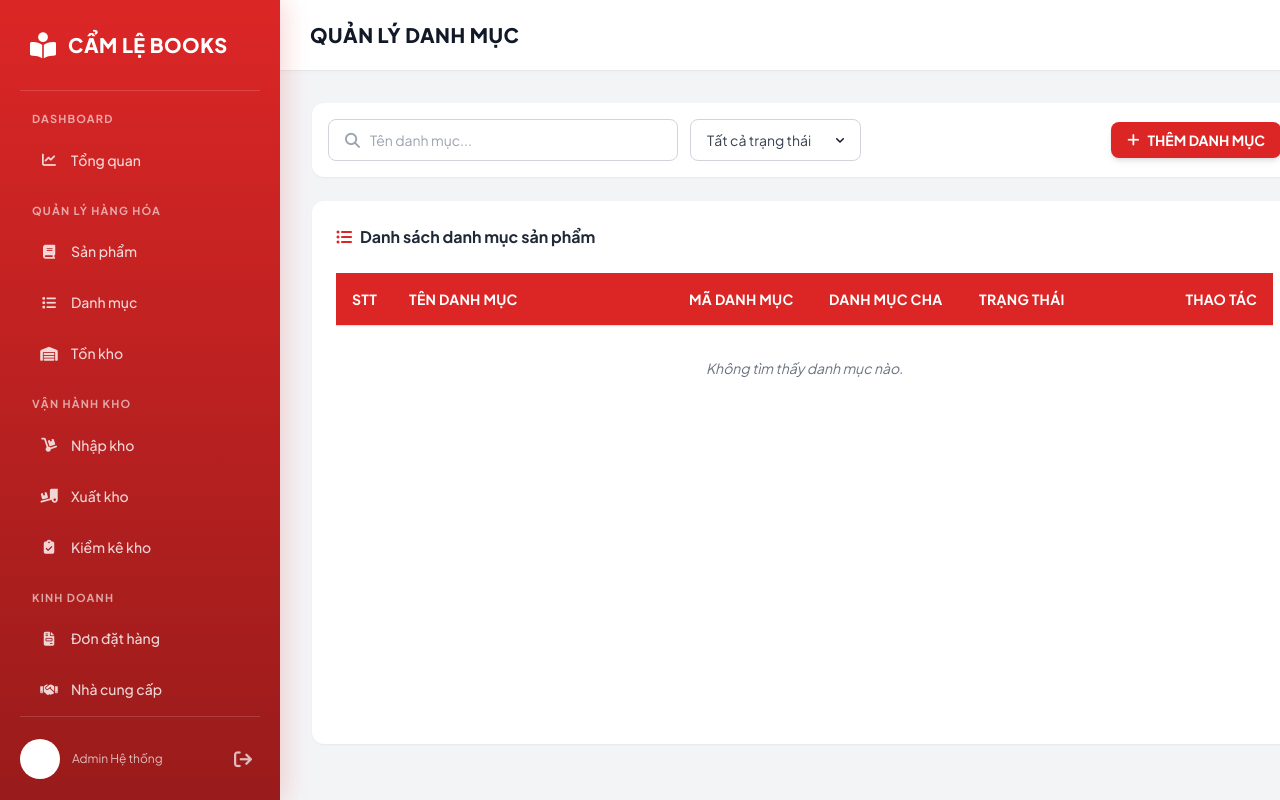
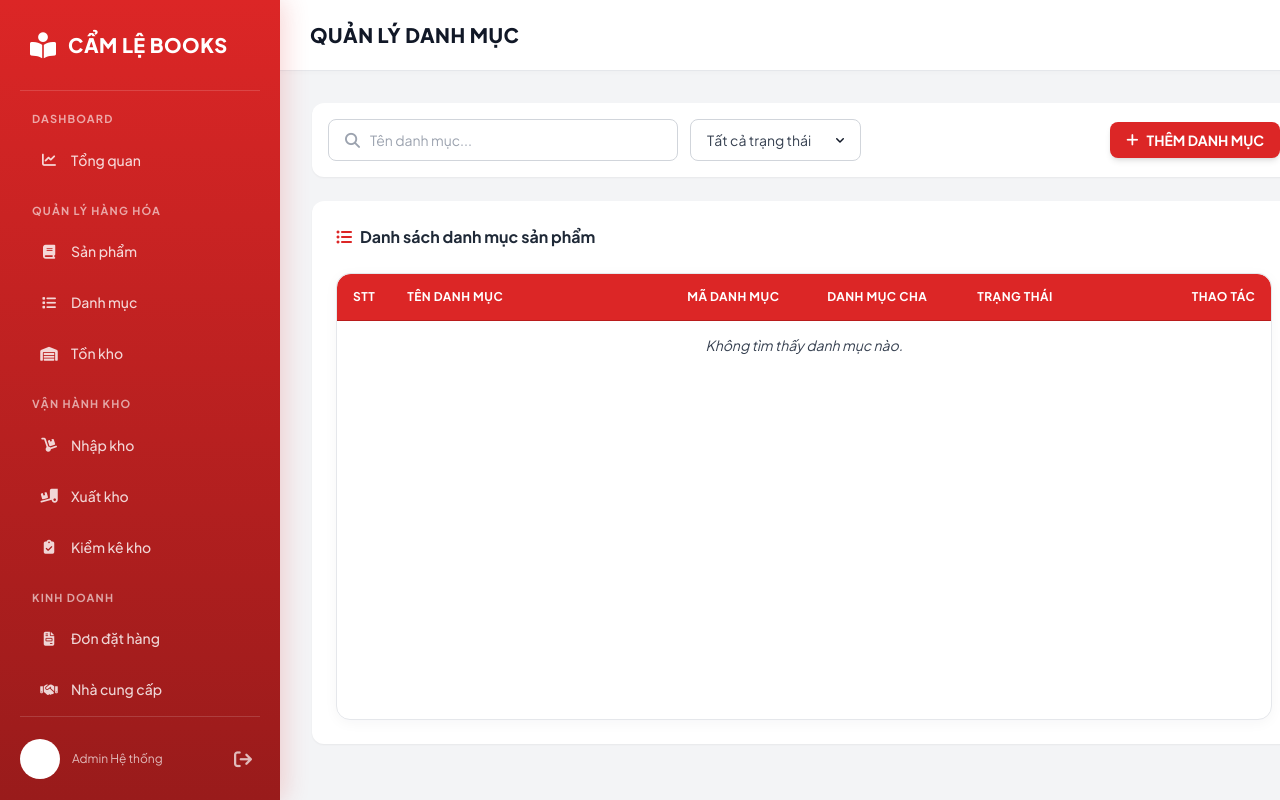
Before and after one commit to ducnt67/08_FinalProject, a Django app: template supplychain/inventory/templates/inventory/products/category_list.html in a window 1280 px wide; the page is wider, and only the part inside the window is pictured. Run offline with Django 3.2, Linux system fonts and the light colour scheme; the template is opened without the code that fills it, so the values that code supplies are empty; some libraries are stand-ins or nearby versions.

Commit message:
dĐồng nhất giao diện

```diff
--- a/supplychain/inventory/templates/inventory/products/category_list.html
+++ b/supplychain/inventory/templates/inventory/products/category_list.html
@@ -54,6 +54,9 @@
         .child-row.hide-row {
             animation: fadeSlideUp 0.18s cubic-bezier(0.16, 1, 0.3, 1) forwards;
         }
+
+        .cat-name-wrap { display: flex; align-items: center; gap: 8px; }
+        .cat-child-indent { padding-left: 20px; }
     </style>
 </head>
 <body>
@@ -93,35 +96,37 @@
                     Danh sách danh mục sản phẩm
                 </h2>
 
-                <div class="flex-1 overflow-auto bg-white">
-                    <table class="w-full text-left border-collapse">
-                        <thead class="sticky top-0 z-10 bg-gray-50 shadow-sm">
+                <div class="table-wrapper flex-1 bg-white">
+                    <table class="table-custom w-full category-table">
+                        <thead>
                             <tr>
-                                <th width="60" class="py-4 px-4 font-semibold text-sm text-primary border-b border-gray-200 text-center col-index bg-gray-50">STT</th>
-                                <th class="py-4 px-4 font-semibold text-sm text-primary border-b border-gray-200 bg-gray-50" style="min-width: 280px; width: 35%;">Tên danh mục</th>
-                                <th class="py-4 px-4 font-semibold text-sm text-primary border-b border-gray-200 bg-gray-50" style="min-width: 140px; width: 15%;">Mã danh mục</th>
-                                <th class="py-4 px-4 font-semibold text-sm text-primary border-b border-gray-200 bg-gray-50" style="min-width: 150px; width: 20%;">Danh mục cha</th>
-                                <th class="py-4 px-4 font-semibold text-sm text-primary border-b border-gray-200 bg-gray-50" style="min-width: 140px; width: 15%;">Trạng thái</th>
-                                <th class="py-4 px-4 font-semibold text-sm text-primary border-b border-gray-200 text-right bg-gray-50" style="min-width: 170px; width: 170px; white-space: nowrap;">Thao tác</th>
+                                <th width="60" class="text-center col-index">STT</th>
+                                <th style="min-width: 280px; width: 35%;">Tên danh mục</th>
+                                <th style="min-width: 140px; width: 15%;">Mã danh mục</th>
+                                <th style="min-width: 150px; width: 20%;">Danh mục cha</th>
+                                <th style="min-width: 140px; width: 15%;">Trạng thái</th>
+                                <th class="text-right action-cell" style="min-width: 170px; width: 170px; white-space: nowrap;">Thao tác</th>
                             </tr>
                         </thead>
                         <tbody id="catTableBody" class="text-sm">
                             <tr id="noCatResult" class="hidden"><td colspan="6" class="text-center py-8 text-gray-500 italic">Không tìm thấy danh mục nào.</td></tr>
                             {% for category in categories %}
-                            <tr class="cat-row {% if not category.maDanhMucCha %}parent-row{% else %}child-row show-row{% endif %} border-b border-gray-50 hover:bg-gray-50/50 transition-colors" data-status="{{ category.trangThai }}" data-id="{{ category.maDanhMuc }}" {% if category.maDanhMucCha %}data-parent="{{ category.maDanhMucCha.maDanhMuc }}"{% endif %} style="cursor: pointer;" {% if not category.maDanhMucCha %}onclick="toggleChildren('{{ category.maDanhMuc }}')"{% endif %}>
-                                <td class="py-4 px-4 font-semibold text-gray-800 text-center col-index font-bold">{{ forloop.counter }}</td>
-                                <td class="py-4 px-4 font-medium text-gray-800 flex items-center gap-2 {% if category.maDanhMucCha %}pl-9{% endif %}">
-                                    {% if not category.maDanhMucCha %}
-                                    <i id="icon-{{ category.maDanhMuc }}" class="fa-solid fa-angle-right text-gray-400 text-xs w-3 transition-transform duration-200 rotate-90"></i>
-                                    {% endif %}
-                                    <span class="cat-name">{{ category.tenDanhMuc }}</span>
+                            <tr class="cat-row {% if not category.maDanhMucCha %}parent-row{% else %}child-row show-row{% endif %}" data-status="{{ category.trangThai }}" data-id="{{ category.maDanhMuc }}" {% if category.maDanhMucCha %}data-parent="{{ category.maDanhMucCha.maDanhMuc }}"{% endif %} style="cursor: pointer;" {% if not category.maDanhMucCha %}onclick="toggleChildren('{{ category.maDanhMuc }}')"{% endif %}>
+                                <td class="font-semibold text-gray-800 text-center col-index font-bold">{{ forloop.counter }}</td>
+                                <td class="font-medium text-gray-800">
+                                    <div class="cat-name-wrap {% if category.maDanhMucCha %}cat-child-indent{% endif %}">
+                                        {% if not category.maDanhMucCha %}
+                                        <i id="icon-{{ category.maDanhMuc }}" class="fa-solid fa-angle-right text-gray-400 text-xs w-3 transition-transform duration-200 rotate-90"></i>
+                                        {% endif %}
+                                        <span class="cat-name">{{ category.tenDanhMuc }}</span>
+                                    </div>
                                 </td>
-                                <td class="py-4 px-4 text-gray-600 cat-code">{{ category.maDanhMuc }}</td>
-                                <td class="py-4 px-4 text-gray-600 cat-parent">{% if category.maDanhMucCha %}{{ category.maDanhMucCha.tenDanhMuc }}{% else %}-{% endif %}</td>
-                                <td class="py-4 px-4">
+                                <td class="text-gray-600 cat-code">{{ category.maDanhMuc }}</td>
+                                <td class="text-gray-600 cat-parent">{% if category.maDanhMucCha %}{{ category.maDanhMucCha.tenDanhMuc }}{% else %}-{% endif %}</td>
+                                <td>
                                     <span class="inline-flex items-center px-2.5 py-1 rounded-full text-xs font-medium {% if category.trangThai %}bg-green-100 text-green-700{% else %}bg-red-100 text-red-700{% endif %}">{% if category.trangThai %}Đang hoạt động{% else %}Ngừng hoạt động{% endif %}</span>
                                 </td>
-                                <td class="py-4 px-4 text-right action-cell" onclick="event.stopPropagation()">
+                                <td class="text-right action-cell" onclick="event.stopPropagation()">
                                     <div class="flex items-center justify-end gap-3">
                                         <button onclick="openCatModal('view', '{{ category.maDanhMuc }}')" class="text-blue-500 hover:text-blue-600 border border-blue-100 bg-blue-50 w-7 h-7 rounded flex items-center justify-center" title="Xem chi tiết"><i class="fa-solid fa-eye"></i></button>
                                         <button onclick="openCatModal('edit', '{{ category.maDanhMuc }}')" class="text-cyan-500 hover:text-cyan-600 border border-cyan-100 bg-cyan-50 w-7 h-7 rounded flex items-center justify-center"><i class="fa-solid fa-pen-to-square"></i></button>
--- a/supplychain/static/css/0.0.style.css
+++ b/supplychain/static/css/0.0.style.css
@@ -9,6 +9,15 @@
     --radius: 10px;
     --shadow-card: 0 4px 6px -1px rgba(0, 0, 0, 0.1), 0 2px 4px -1px rgba(0, 0, 0, 0.06);
     --sidebar-width: 280px;
+    --table-border: #e5e7eb;
+    --table-border-soft: #eef2f7;
+    --table-head-bg: #dc2626;
+    --table-head-border: #b91c1c;
+    --table-head-text: #ffffff;
+    --table-row-hover: #fff7f7;
+    --table-cell-py: 14px;
+    --table-cell-px: 16px;
+    --table-radius: 14px;
 }
 
 * { margin: 0; padding: 0; box-sizing: border-box; font-family: 'Plus Jakarta Sans', sans-serif; }
@@ -184,14 +193,69 @@ body { background-color: var(--bg-body); display: flex; min-height: 100vh; color
 .stat-num { font-size: 28px; font-weight: 700; color: #111827; }
 .stat-label { font-size: 14px; color: #6b7280; }
 
-.table-wrapper { background: white; border-radius: 16px; padding: 0; box-shadow: var(--shadow-card); }
-table { width: 100%; border-collapse: collapse; }
-th {
-    text-align: left; padding: 16px; background: #f9fafb;
-    color: #4b5563; font-weight: 600; font-size: 13px; text-transform: uppercase; border-bottom: 2px solid #e5e7eb;
+.table-wrapper {
+    background: #fff;
+    border-radius: var(--table-radius);
+    padding: 0;
+    border: 1px solid var(--table-border);
+    box-shadow: 0 3px 14px rgba(15, 23, 42, 0.04);
+    overflow: auto;
 }
-td { padding: 16px; border-bottom: 1px solid #f3f4f6; color: #374151; font-size: 14px; }
-tr:last-child td { border-bottom: none; }
+
+.main-content table,
+.modal-overlay table,
+.modal table {
+    width: 100%;
+    border-collapse: separate;
+    border-spacing: 0;
+}
+
+.main-content table thead th,
+.modal-overlay table thead th,
+.modal table thead th {
+    text-align: left;
+    padding: var(--table-cell-py) var(--table-cell-px) !important;
+    background: var(--table-head-bg) !important;
+    color: var(--table-head-text) !important;
+    font-weight: 700 !important;
+    font-size: 12px;
+    text-transform: uppercase;
+    letter-spacing: 0.04em;
+    border-bottom: 1px solid var(--table-head-border) !important;
+    white-space: nowrap;
+}
+
+.main-content table tbody td,
+.modal-overlay table tbody td,
+.modal table tbody td {
+    padding: var(--table-cell-py) var(--table-cell-px) !important;
+    border-bottom: 1px solid var(--table-border-soft) !important;
+    color: #374151;
+    font-size: 14px;
+    vertical-align: middle;
+}
+
+.main-content table tbody tr:last-child td,
+.modal-overlay table tbody tr:last-child td,
+.modal table tbody tr:last-child td {
+    border-bottom: none !important;
+}
+
+.main-content table tbody tr:hover td,
+.modal-overlay table tbody tr:hover td,
+.modal table tbody tr:hover td {
+    background-color: var(--table-row-hover) !important;
+    transition: background-color 0.18s ease;
+}
+
+.table-wrapper table thead th {
+    position: sticky;
+    top: 0;
+    z-index: 6;
+}
+
+.table-wrapper table thead th:first-child { border-top-left-radius: var(--table-radius); }
+.table-wrapper table thead th:last-child { border-top-right-radius: var(--table-radius); }
 .badge { padding: 4px 10px; border-radius: 20px; font-size: 12px; font-weight: 600; }
 .badge-ok { background: #dcfce7; color: #166534; }
 .badge-warn { background: #fee2e2; color: #b91c1c; }
@@ -259,32 +323,9 @@ tr:last-child td { border-bottom: none; }
     background-color: white; border-radius: 12px; box-shadow: 0 2px 15px rgba(0,0,0,0.03); overflow: hidden;
 }
 .table-wrapper { overflow-x: auto; }
-.table-custom { margin-bottom: 0; width: 100%; border-collapse: collapse;}
+.table-custom { margin-bottom: 0; width: 100%; border-collapse: separate; border-spacing: 0; }
 .table-custom th, .table-custom td { white-space: nowrap; vertical-align: middle; text-align: left; }
-.table-custom th { font-weight: 700; color: var(--primary-main); text-transform: uppercase; border-bottom: 2px solid #eee; padding: 18px 15px; font-size: 0.9rem; background: #fff; }
-.table-custom td { padding: 15px 15px; border-bottom: 1px solid #f8f9fa; }
-.table-custom tr:hover td { background-color: #f8f9fa; }
-
-/* Unified table headers across all modules: only header visuals are normalized. */
-.main-content table thead,
-.content-body table thead {
-    background: var(--primary-main) !important;
-}
-
-.main-content table thead tr,
-.content-body table thead tr {
-    background: var(--primary-main) !important;
-    border-bottom: 1px solid #b91c1c !important;
-}
-
-.main-content table thead th,
-.content-body table thead th {
-    background: transparent !important;
-    color: #ffffff !important;
-    font-weight: 700 !important;
-    text-transform: uppercase;
-    letter-spacing: 0.02em;
-}
+.table-custom thead th { position: sticky; top: 0; z-index: 8; }
 
 .product-name { font-weight: 700; color: #212529; display: block; margin-bottom: 4px; }
 .product-meta { font-size: 0.85rem; color: #6c757d; display: block; }
```
Also changed, not shown: supplychain/db.sqlite3.
